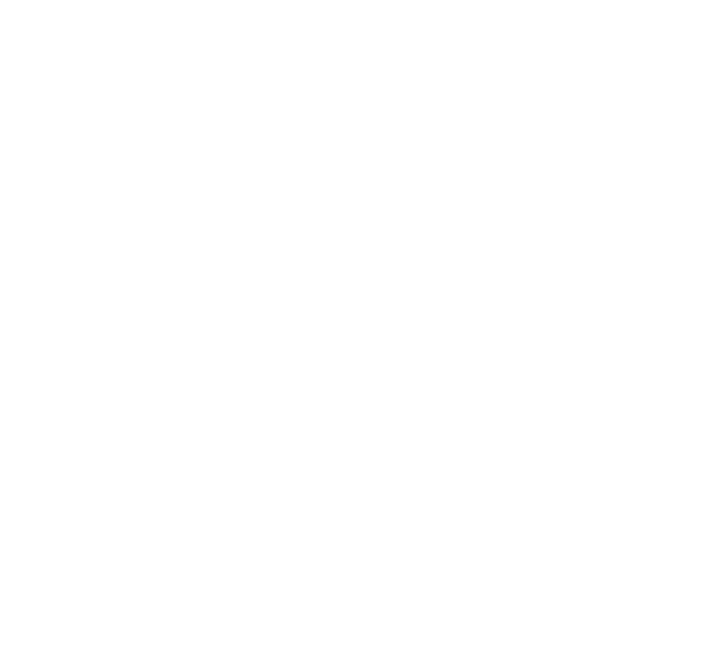
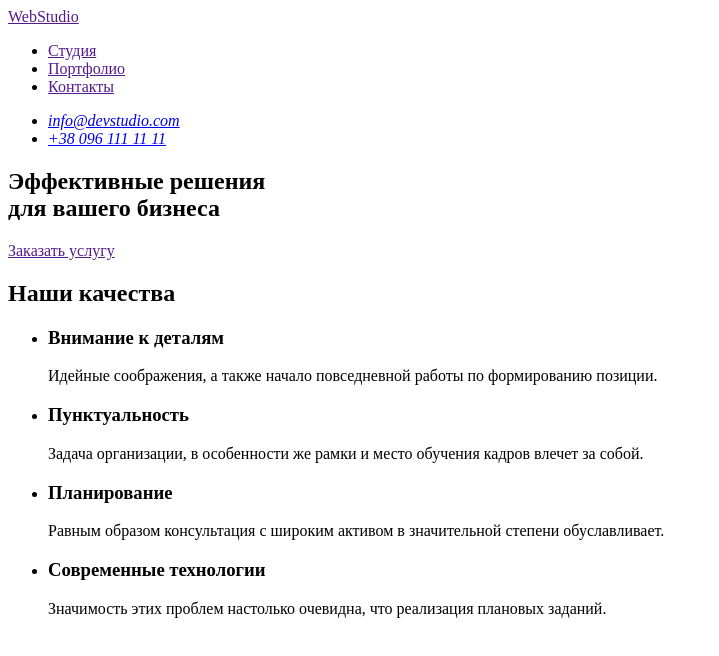
Before and after one commit to zhyvka89/goit-markup-hw-01, a plain HTML site: page intex.html in a window 1280 px wide. Shown: the whole page, without its empty margins (0-719 px from the left). Drawn offline with Linux system fonts and the light colour scheme.

Commit message:
added header and first two sections in main

```diff
--- a/intex.html
+++ b/intex.html
@@ -6,6 +6,63 @@
     <title>Document</title>
 </head>
 <body>
-    <!-- prosto otkrila dlja nastrojki github -->
+    <header>
+        <a href="">
+            WebStudio
+        </a>
+        <nav>
+            <ul>
+                <li>
+                    <a href="">Студия</a>
+                </li>
+                <li>
+                    <a href="">Портфолио</a>
+                </li>
+                <li>
+                    <a href="">Контакты</a>
+                </li>
+            </ul>
+            <address>
+                <ul>
+                    <li>
+                        <a href="mailto:info@devstudio.com">info@devstudio.com</a>
+                    </li>
+                    <li>
+                        <a href="tel:+38 096 111 11 11">+38 096 111 11 11</a>
+                    </li>
+                </ul>
+            </address>
+        </nav>
+    </header>
+    <main>
+        <section>
+            <h1>Эффективные решения <br/> для вашего бизнеса</h1>
+            <a href="">Заказать услугу</a>
+        </section>
+        <section>
+            <!-- заголовок потом сделаем невидимым -->
+            <h2>Наши качества</h2>
+            <ul>
+                <li>
+                    <h3>Внимание к деталям</h3>
+                    <p>Идейные соображения, а также начало повседневной работы по формированию позиции.</p>
+                </li>
+                <li>
+                    <h3>Пунктуальность</h3>
+                    <p>Задача организации, в особенности же рамки и место обучения кадров влечет за собой.</p>
+                </li>
+                <li>
+                    <h3>Планирование</h3>
+                    <p>Равным образом консультация с широким активом в значительной степени обуславливает.</p>
+                </li>
+                <li>
+                    <h3>Современные технологии</h3>
+                    <p>Значимость этих проблем настолько очевидна, что реализация плановых заданий.</p>
+                </li>
+            </ul>
+        </section>
+    </main>
+    <footer>
+    </footer>
 </body>
 </html>
```
